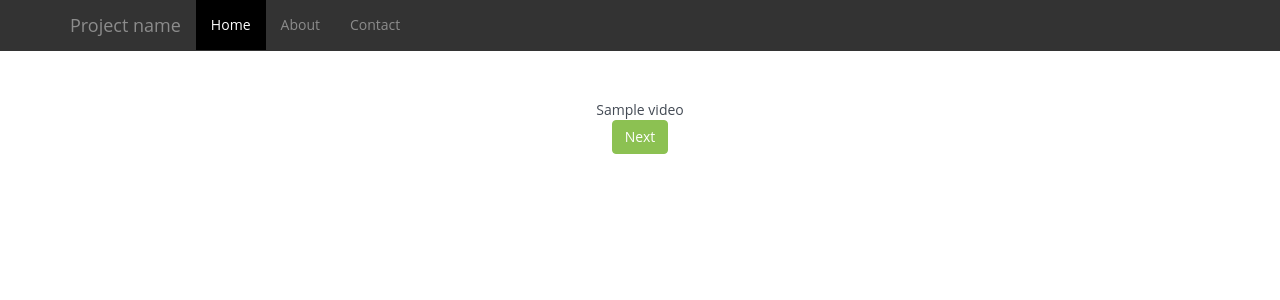
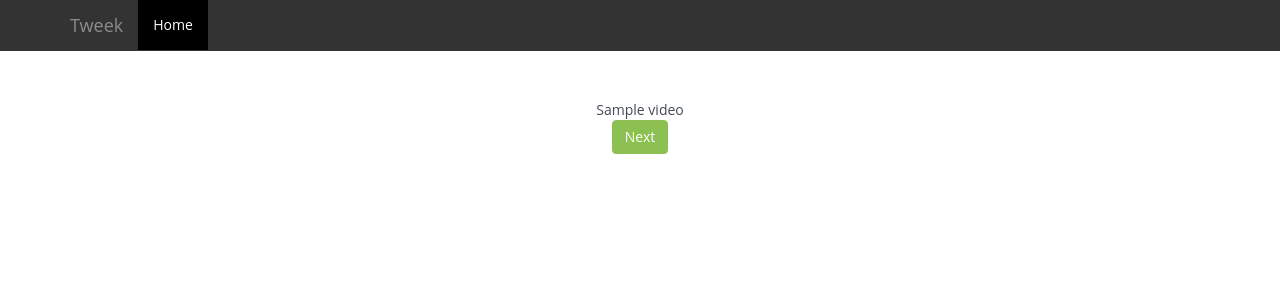
Before and after one commit to dogless/tweek, a Django app: template tweek/templates/tweek/index.html in a window 1280 px wide. Shown: the top 300 px of the page. Run offline with Django 3.2, Linux system fonts and the light colour scheme; the template is opened without the code that fills it: most values are stand-ins (such as "Sample title", 1, 10 or a date in 2020); some libraries are stand-ins or nearby versions.

Commit message:
fix html

```diff
--- a/tweek/templates/tweek/index.html
+++ b/tweek/templates/tweek/index.html
@@ -17,13 +17,11 @@
 						<span class="icon-bar"></span>
 						<span class="icon-bar"></span>
 					</button>
-					<a class="navbar-brand" href="#">Project name</a>
+					<a class="navbar-brand" href="/">Tweek</a>
 				</div>
 				<div class="collapse navbar-collapse">
 					<ul class="nav navbar-nav">
-						<li class="active"><a href="#">Home</a></li>
-						<li><a href="#about">About</a></li>
-						<li><a href="#contact">Contact</a></li>
+						<li class="active"><a href="/">Home</a></li>
 					</ul>
 				</div><!--/.nav-collapse -->
 			</div>
```
